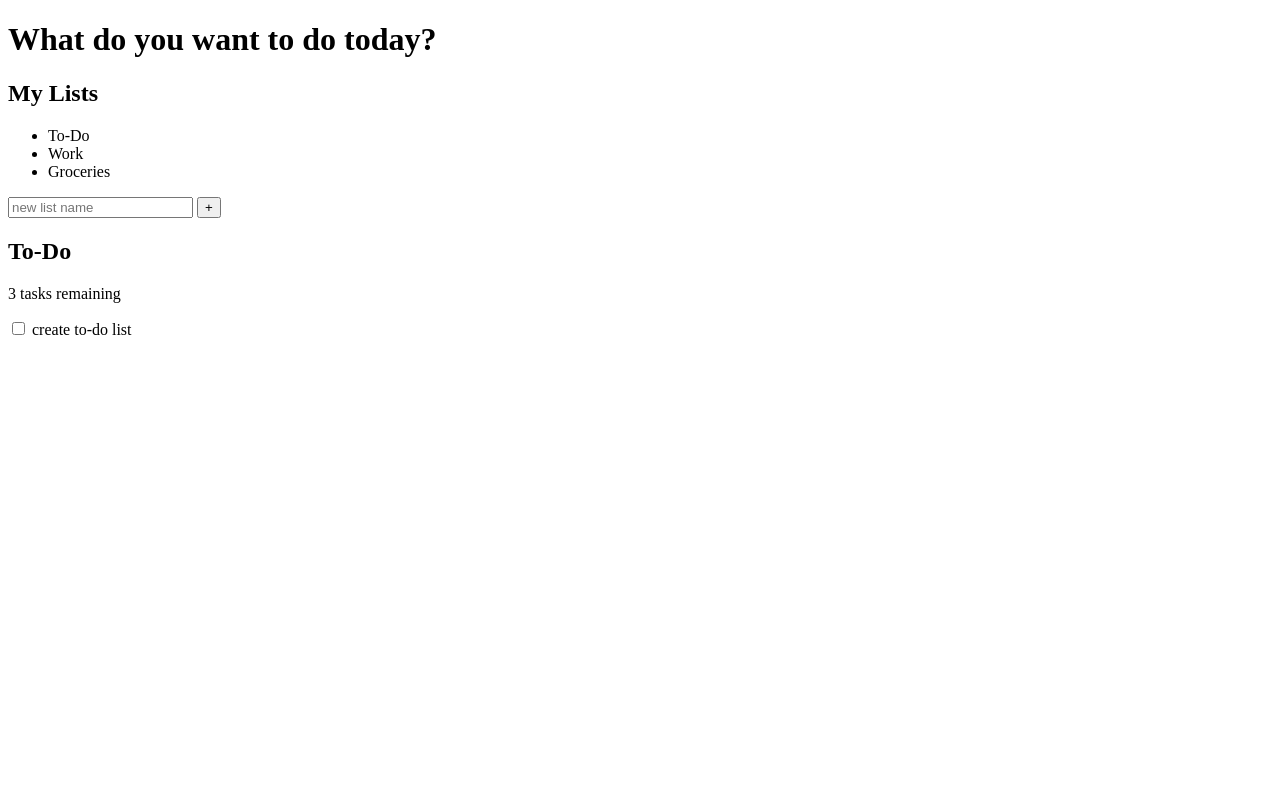
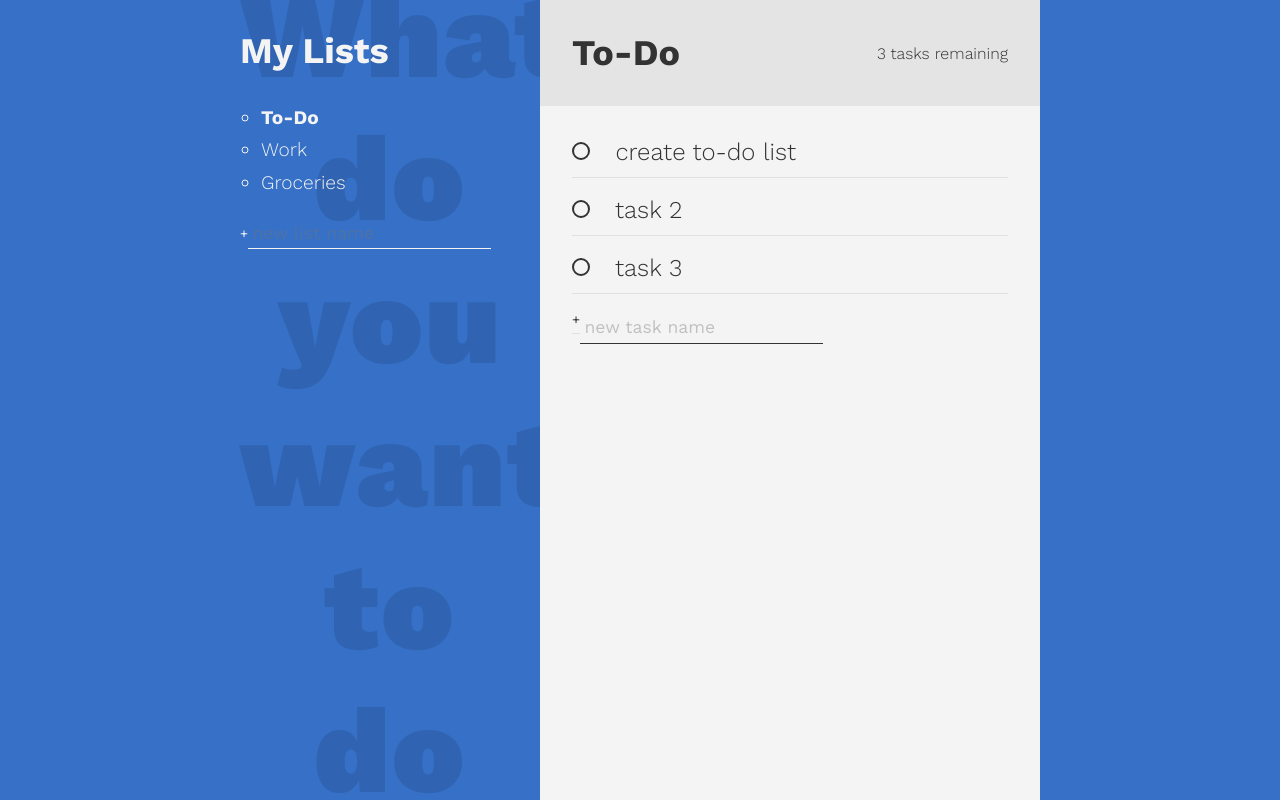
Before and after one commit to joshuaramat/crud-todo, a plain HTML site: page index.html in a window 1280 px wide. Shown: the top 800 px of the page. Drawn offline with nearby package versions, Linux system fonts and the light colour scheme.

Commit message:
added styling

```diff
--- /dev/null
+++ b/css/main.css
@@ -0,0 +1,276 @@
+:root {
+  --clr-primary: rgb(54, 112, 199);
+  --clr-light: #f4f4f4;
+  --clr-dark: #333;
+  --clr-warning: rgb(99, 36, 36);
+}
+
+*,
+*::before,
+*::after {
+  font-family: inherit;
+  box-sizing: border-box;
+}
+
+body {
+  margin: 0;
+  font-family: "Work Sans", sans-serif;
+  font-weight: 300;
+  font-size: 1.5rem;
+  background-color: var(--clr-primary);
+  color: var(--clr-light);
+  display: grid;
+  grid:
+    "header header header header" auto
+    "...... lists  active ......" auto/1fr minmax(100px, 300px) minmax(250px, 500px) 1fr;
+}
+
+.title {
+  grid-area: header;
+  text-align: center;
+  font-size: calc(7vw + 2rem);
+  font-weight: 900;
+  color: rgba(0, 0, 0, 0.1);
+  letter-spacing: 2px;
+  margin: -0.3em 0 0.5em;
+}
+
+.all-tasks {
+  grid-area: lists;
+}
+
+.task-list {
+  font-size: 1.2rem;
+  line-height: 1.7;
+  list-style: circle;
+  padding-left: 1.1em;
+}
+
+.list-name {
+  cursor: pointer;
+}
+
+.list-name:hover {
+  opacity: 0.7;
+}
+
+form {
+  display: flex;
+}
+
+.btn {
+  cursor: pointer;
+  background: 0;
+  border: 0;
+  padding: 0;
+  color: inherit;
+}
+
+.btn.create {
+  font-size: 1.5rem;
+  font-weight: 900;
+  margin-right: 0.25em;
+  transition: opacity 250ms ease-in;
+}
+
+.btn.create:hover {
+  opacity: 0.7;
+}
+
+.btn.delete {
+  opacity: 0.7;
+  font-size: 1rem;
+  transition: color 200ms;
+}
+
+.btn.delete:hover {
+  color: var(--clr-warning);
+}
+
+.new {
+  background: transparent;
+  border: 0;
+  color: inherit;
+  border-bottom: 1px solid currentColor;
+  font-size: inherit;
+  outline: none;
+  padding: 0.25em;
+  transition: border-bottom 150ms ease-in;
+  order: 2;
+}
+
+.new::-webkit-input-placeholder {
+  opacity: 0.4;
+}
+
+.new:-ms-input-placeholder {
+  opacity: 0.4;
+}
+
+.new::-ms-input-placeholder {
+  opacity: 0.4;
+}
+
+.new::placeholder {
+  opacity: 0.4;
+}
+
+.new:focus {
+  border-bottom-width: 3px;
+}
+
+.new:focus::-webkit-input-placeholder {
+  opacity: 0.15;
+}
+
+.new:focus:-ms-input-placeholder {
+  opacity: 0.15;
+}
+
+.new:focus::-ms-input-placeholder {
+  opacity: 0.15;
+}
+
+.new:focus::placeholder {
+  opacity: 0.15;
+}
+
+.new.list {
+  font-size: 1.1rem;
+}
+
+.new.task {
+  margin-bottom: 0;
+}
+
+.active-list {
+  font-weight: 700;
+}
+
+.todo-list {
+  --spacer: 2rem;
+  grid-area: active;
+  background: var(--clr-light);
+  color: var(--clr-dark);
+}
+
+.todo-header {
+  padding: var(--spacer);
+  background: #e4e4e4;
+  display: flex;
+  align-items: center;
+  justify-content: space-between;
+}
+
+.list-title {
+  margin: 0 1em 0 0;
+}
+
+.task-count {
+  margin: 0;
+  font-size: 1rem;
+}
+
+.todo-body {
+  padding: var(--spacer);
+  position: relative;
+}
+
+.new-task-creator .create {
+  color: var(--clr-primary);
+}
+
+[type="checkbox"] {
+  opacity: 0;
+  position: absolute;
+}
+
+.task label {
+  display: flex-inline;
+  align-items: center;
+  position: relative;
+}
+
+.task {
+  position: relative;
+  margin-bottom: 1.25em;
+}
+
+.task::after {
+  content: "";
+  position: absolute;
+  right: 0;
+  left: 0;
+  bottom: -0.5em;
+  height: 1px;
+  background: currentColor;
+  opacity: 0.1;
+}
+
+.custom-checkbox {
+  --size: 0.75em;
+  display: inline-block;
+  width: var(--size);
+  height: var(--size);
+  margin-right: var(--size);
+  cursor: pointer;
+  border: 2px solid currentColor;
+  border-radius: 50%;
+  -webkit-transform: scale(1);
+          transform: scale(1);
+  transition: -webkit-transform 300ms ease-in-out;
+  transition: transform 300ms ease-in-out;
+  transition: transform 300ms ease-in-out, -webkit-transform 300ms ease-in-out;
+}
+
+.task:hover .custom-checkbox,
+[type="checkbox"]:focus + label .custom-checkbox {
+  -webkit-transform: scale(1.2);
+          transform: scale(1.2);
+  color: var(--clr-primary);
+}
+
+[type="checkbox"]:checked + label .custom-checkbox {
+  background: var(--clr-primary);
+  border-color: var(--clr-primary);
+  box-shadow: inset 0 0 0px 2px white;
+}
+
+[type="checkbox"]:checked + label {
+  opacity: 0.5;
+}
+
+.task label::after {
+  content: "";
+  position: absolute;
+  left: 0;
+  right: 0;
+  left: 1.5em;
+  top: 50%;
+  height: 3px;
+  background: currentColor;
+  -webkit-transform: scaleX(0);
+          transform: scaleX(0);
+  -webkit-transform-origin: right;
+          transform-origin: right;
+  transition: -webkit-transform 150ms ease-in-out;
+  transition: transform 150ms ease-in-out;
+  transition: transform 150ms ease-in-out, -webkit-transform 150ms ease-in-out;
+}
+
+[type="checkbox"]:checked + label::after {
+  -webkit-transform: scaleX(1);
+          transform: scaleX(1);
+  -webkit-transform-origin: left;
+          transform-origin: left;
+}
+
+.delete-stuff {
+  display: flex;
+  justify-content: space-evenly;
+  position: absolute;
+  width: 100%;
+  left: 0;
+  bottom: -35px;
+  color: var(--clr-light);
+}
--- a/index.html
+++ b/index.html
@@ -5,11 +5,14 @@
   <meta http-equiv="X-UA-Compatible" content="IE=edge">
   <meta name="viewport" content="width=device-width, initial-scale=1.0">
   <title>to-do list</title>
-  <link rel="stylesheet" href="https://fonts.googleapis.com/css?family=Open+Sans&display=swap"/>
-
+  <link
+    href="https://fonts.googleapis.com/css?family=Work+Sans:300,400,700,900&display=swap"
+    rel="stylesheet"
+  />
+  <link rel="stylesheet" href="css/main.css" />
 </head>
 <body>
-  <h1 class="all-tasks">What do you want to do today?</h1>
+  <h1 class="all-tasks title">What do you want to do today?</h1>
 
   <div class="all-tasks">
     <h2 class="task-list-title">My Lists</h2>
@@ -42,11 +45,49 @@
             type="checkbox"
             id="task-1"
           />
-          <label for="task-1">create to-do list</label>
+          <label for="task-1">
+            <span class="custom-checkbox"></span>
+            create to-do list
+          </label>
+        </div>
+
+        <div class="task">
+          <input
+            type="checkbox"
+            id="task-2"
+          />
+          <label for="task-2">
+            <span class="custom-checkbox"></span>
+            task 2
+          </label>
+        </div>
+
+        <div class="task">
+          <input
+            type="checkbox"
+            id="task-3"
+          />
+          <label for="task-3">
+            <span class="custom-checkbox"></span>
+            task 3
+          </label>
         </div>
       </div>
-      <div class="new-task-creator"></div>
-      <div class="delete-stuff"></div>
+      <div class="new-task-creator">
+        <form action="">
+          <input
+            type="text"
+            class="new list"
+            placeholder="new task name"
+            aria-label="new task name"
+          />
+          <button class="btn task" aria-label="create new task">+</button>
+        </form>
+      </div>
+      <div class="delete-stuff">
+        <button class="btn delte">Clear Completed Tasks</button>
+        <button class="btn delete">Delete List</button>
+      </div>
     </div>
   </div>
 
```
